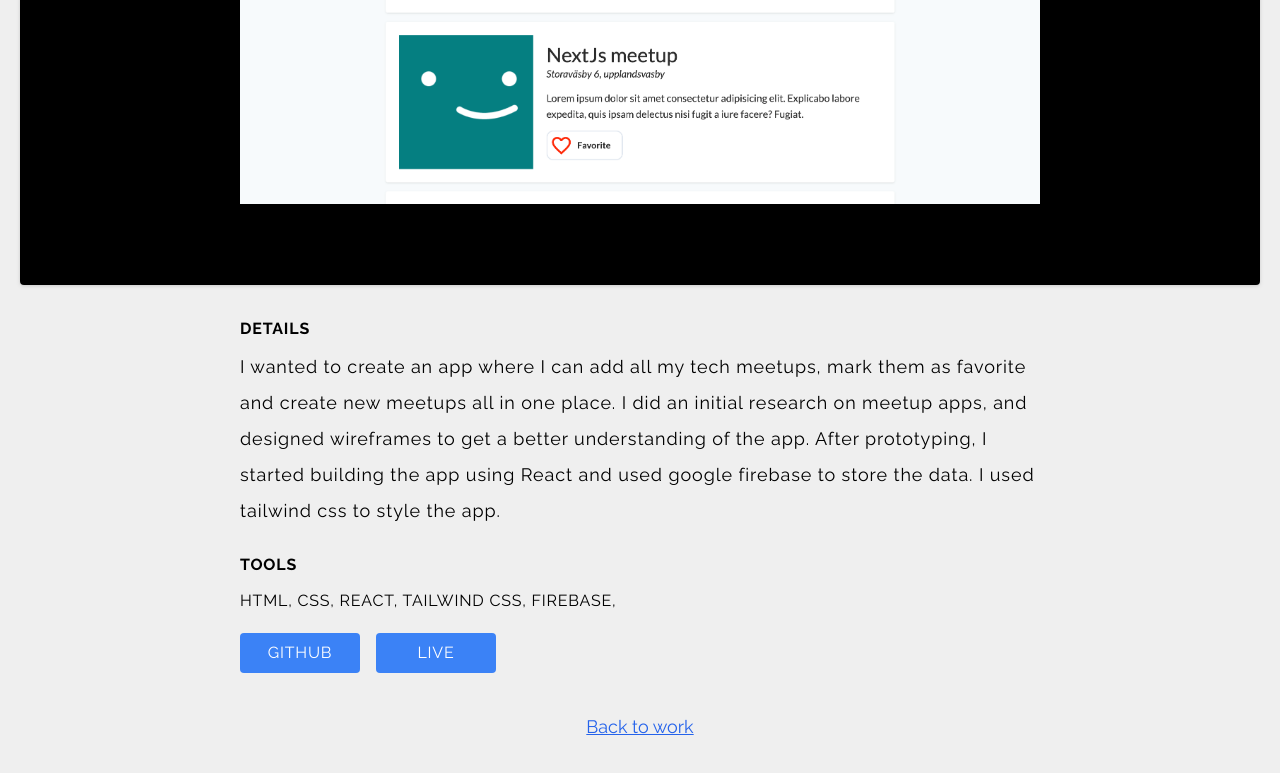
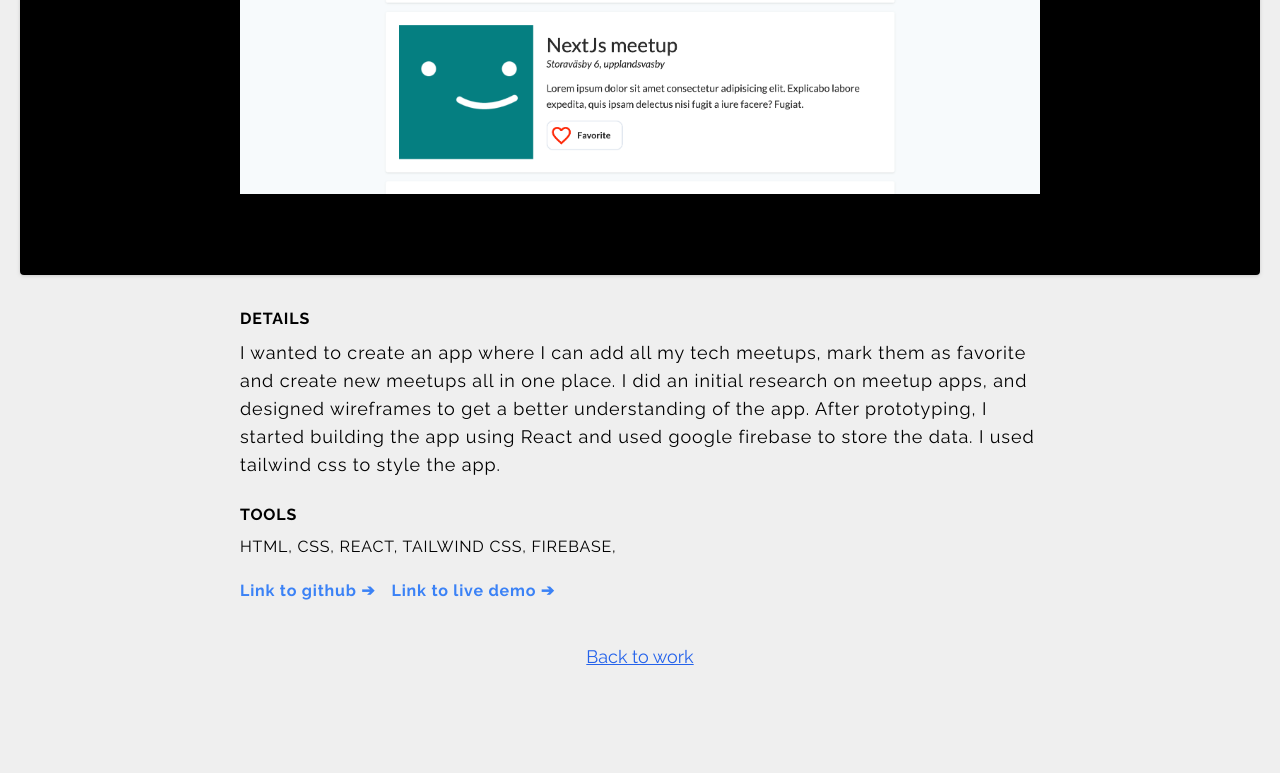
Before and after one commit to MuhammadUsmanMushtaq/portfolio-v2, a Next.js app: page /work/1 in a window 1280 px wide. Shown: the part 643-1416 px from the top of the page. After the commit the page ends 1370 px from the top, so only its background shows below. Built offline with nearby package versions, Linux system fonts and the light colour scheme.

Commit message:
link update and css fixes

```diff
--- a/components/Navbar.js
+++ b/components/Navbar.js
@@ -11,8 +11,8 @@ const MyLogo = React.forwardRef(({ onClick, href }, ref) => {
     <a href={href} onClick={onClick} ref={ref}>
       <Image
         src='/images/logo.png'
-        width={90}
-        height={90}
+        width={80}
+        height={80}
         className='cursor-pointer '
         objectFit='contain'
       />
@@ -107,3 +107,5 @@ const Navbar = () => {
 };
 
 export default Navbar;
+
+// block md:inline text-center px-4 py-3 uppercase tracking-wider rounded border-2 border-blue-500 hover:bg-blue-500 text-blue-500 md:hover:text-white font-bold mb-2 md:mr-2
--- a/data/data.json
+++ b/data/data.json
@@ -17,7 +17,7 @@
     "tools": " html, css, react, node, express,",
     "image": "/images/fake_imdb.png",
     "github": "https://github.com/MuhammadUsmanMushtaq/hackday-project",
-    "live": "live link"
+    "live": ""
   },
   {
     "id": 3,
@@ -34,19 +34,19 @@
     "title": "wait cure",
     "description": " WaitCure by Zymego is a web application to improve patient waiting times. Patients can reschedule, get earlier times or cancel their appointments through a simple UI.",
     "details": "Waitcure is my internship project at Zymego. I worked on the design of the app from scratch. I started the project with user research, which included patients and nurses user groups. Figma was used to create clickable prototypes. After several rounds of iterations, I along with the back end developer created the app with React, we made use of material designs UI components and graphql to mock the data for the first version of the app.",
-    "tools": "Miro, Figma, User research and testing, html, css, javascript, React.s",
+    "tools": "Miro, Figma, User research and testing, html, css, javascript, React",
     "image": "/images/waitcure.png",
-    "github": "gitlink",
+    "github": "",
     "live": "https://www.figma.com/proto/ylTFLMybDSfNI8ccGbg0BX/Waitcure-Prototype?node-id=2%3A1&viewport=496%2C431%2C0.14515800774097443&scaling=scale-down&page-id=0%3A1"
   },
   {
     "id": 5,
     "title": "ux review for eu bikes",
     "description": "UX review on EU bike service and recommend improvements to satisfy both the user goals and the business goals.",
-    "details": "The main aim of this school project was to analyze the user experience of the EU bike service and to recommend improvements to satisfy both the user goals and the business goals. This project was a UX research project, I used user research methods such as usability testing, empathy mapping, heuristic evaluations to bring out all the usability issues asscociated with the app and proposed design recommendations to improve the UX of the app..",
+    "details": "The main aim of this school project was to analyze the user experience of the EU bike service and to recommend improvements to satisfy both the user goals and the business goals. This project was a UX research project, I used user research methods such as usability testing, empathy mapping, heuristic evaluations to bring out all the usability issues asscociated with the app and proposed design recommendations to improve the UX of the app.",
     "tools": "miro, figma, user research, user testing, user flows, wireframes, prototyping",
     "image": "/images/EuBike.png",
-    "github": "gitlink",
+    "github": "",
     "live": "https://www.figma.com/proto/ylTFLMybDSfNI8ccGbg0BX/Waitcure-Prototype?node-id=2%3A1&viewport=496%2C431%2C0.14515800774097443&scaling=scale-down&page-id=0%3A1"
   },
   {
--- a/pages/about.js
+++ b/pages/about.js
@@ -17,7 +17,7 @@ const about = () => {
         <h1 className='text-3xl  md:text-6xl mb-4 md:mb-10'>
           Hi there, I'am Usman
         </h1>
-        <p className='py-4 text-lg tracking-wider leading-loose'>
+        <p className='py-4 text-lg tracking-wider'>
           I am a fullstack software developer based in Stockholm with a passion
           for building web and mobile applications. I have a strong background
           in designing and I am open to new challenges. I am a fast learner and
@@ -54,7 +54,7 @@ const about = () => {
       </div>
       <div className='max-w-[1240px]flex flex-col'>
         <h1 className='text-3xl md:text-6xl'>Other things i enjoy...</h1>
-        <ul className='py-4 pl-10 text-lg list-disc tracking-wider leading-loose'>
+        <ul className='py-4 pl-10 text-lg list-disc tracking-wider'>
           <li className=' m-2'>
             <span className='font-bold'>Food & Desserts</span> 🥗 🍩I’m always
             on the lookout for the next best food, dessert, and coffee spots in
--- a/pages/work/[id].js
+++ b/pages/work/[id].js
@@ -47,40 +47,46 @@ const Details = ({ project }) => {
         <h2 className=' py-2 text-1xl uppercase tracking-wider font-bold'>
           Details
         </h2>
-        <p className='text-lg tracking-wider leading-loose mb-4'>
-          {project.details}
-        </p>
+        <p className='text-lg tracking-wider mb-4'>{project.details}</p>
 
         <h2 className='py-2 text-1xl uppercase tracking-wider font-bold'>
           tools
         </h2>
 
-        <p className=' md:w-[800px] tracking-wider leading-loose mb-4 uppercase'>
+        <p className=' md:w-[800px] tracking-wider mb-4 uppercase'>
           {project.tools}
         </p>
-        <div className=' flex justify-center md:justify-start items-center'>
+        <div className='mt-1'>
+          {project.github === '' ? null : (
             <Link href={project.github}>
               <a
                 target='_blank'
-              className='w-[120px] text-center px-4 py-2 uppercase tracking-wider rounded bg-blue-500 hover:bg-blue-600 text-[#FFF] mr-4'
+                className=' block md:inline text-center  text-blue-500 tracking-wider font-bold pb-2 md:mr-4'
               >
-              github
+                Link to github &#10132;
               </a>
             </Link>
+          )}
+
+          {project.live === '' ? null : (
             <Link href={project.live}>
               <a
                 target='_blank'
-              className='w-[120px] text-center px-4 py-2 uppercase tracking-wider rounded bg-blue-500 hover:bg-blue-600 text-[#FFF]'
+                className='block md:inline text-center  text-blue-500 tracking-wider pt-2 font-bold'
               >
-              Live
+                Link to live demo &#10132;
+              </a>
+            </Link>
+          )}
+        </div>
+
+        <div className='inline my-10 m-auto'>
+          <Link href='/work'>
+            <a className=' text-lg text-center underline text-blue-600'>
+              Back to work
             </a>
           </Link>
         </div>
-        <Link href='/work'>
-          <a className='py-10 text-lg text-center underline text-blue-600'>
-            Back to work
-          </a>
-        </Link>
       </div>
     </div>
   );
--- a/pages/work/index.js
+++ b/pages/work/index.js
@@ -11,7 +11,7 @@ const Work = () => {
       {data.map((project) => (
         <div
           key={project.id}
-          className='flex justify-center items-center flex-wrap md:flex-nowrap drop-shadow  bg-gray-50 rounded max-w-[1240px]  p-6 mb-6'
+          className='md:flex md:justify-center md:items-center md:flex-nowrap drop-shadow  bg-gray-50 rounded max-w-[1240px] p-6 mb-6'
         >
           <Image
             src={project.image}
@@ -23,12 +23,12 @@ const Work = () => {
 
           <div className='pt-4 md:pt-0 md:pl-6 '>
             <h2 className='text-2xl font-bold uppercase'>{project.title}</h2>
-            <p className='text-lg tracking-wideer leading-loose pb-6 md:pt-2 md:w-[400px] lg:w-[600px]'>
+            <p className='text-lg  pb-6 md:pt-2 md:w-[400px] lg:w-[600px]'>
               {project.description}
             </p>
 
             <Link href={'/work/' + project.id} key={project.id}>
-              <a className='px-6 py-3 tracking-wider rounded bg-blue-500 hover:bg-blue-600 text-[#FFF]'>
+              <a className='block md:inline text-center px-6 py-3 rounded bg-blue-500 hover:bg-blue-600 text-[#FFF]'>
                 Read more
               </a>
             </Link>
```
Also changed, not shown: components/Hero.js (+5 -5 lines). Lines whose indentation alone changed are shown as unchanged.
